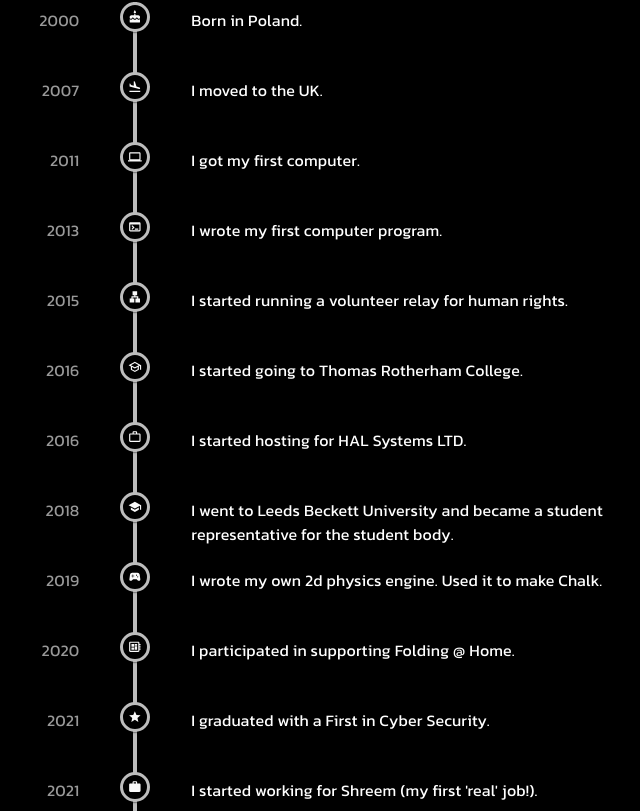
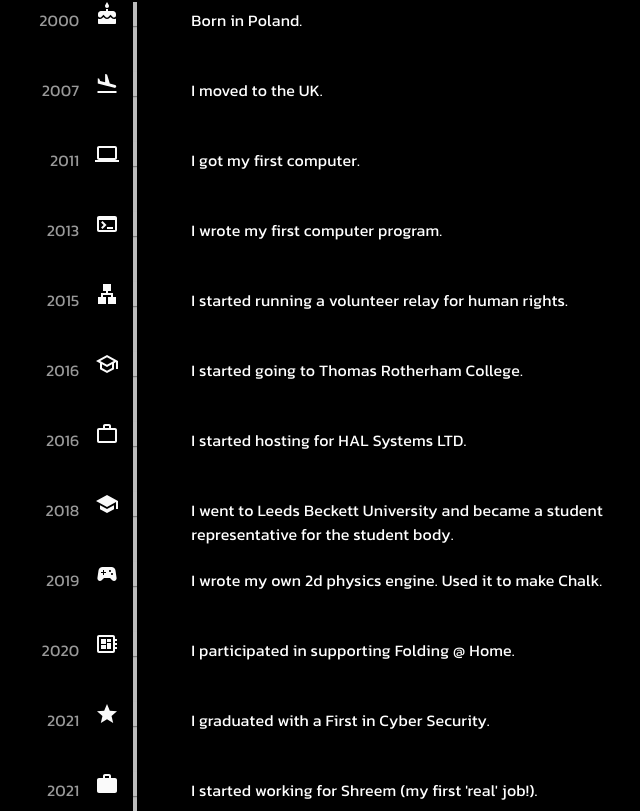
Before and after one commit to Rijndael1998/Website-Neo, a Next.js app: page /timeline in a window 1280 px wide. Shown: the part 169-980 px from the top of the page, without its empty margins (306-946 px from the left). Built offline with nearby package versions, Linux system fonts and the light colour scheme; a web font is replaced by a local one.

Commit message:
fixing more build errors

```diff
--- a/src/app/timeline/page.tsx
+++ b/src/app/timeline/page.tsx
@@ -9,7 +9,7 @@ import TimelineDot, { timelineDotClasses } from '@mui/lab/TimelineDot';
 import TimelineOppositeContent, {
     timelineOppositeContentClasses,
 } from '@mui/lab/TimelineOppositeContent';
-import { ifTrue } from "@/components/reactUtils";
+import { ifTrue, ifTruthy } from "@/components/reactUtils";
 
 import CakeIcon from '@mui/icons-material/Cake';
 import FlightLandIcon from '@mui/icons-material/FlightLand';
@@ -27,58 +27,60 @@ import TerminalIcon from '@mui/icons-material/Terminal';
 import ComputerIcon from '@mui/icons-material/Computer';
 
 import style from "./timeline.module.scss";
+import { OverridableComponent } from "@mui/material/OverridableComponent";
+import { SvgIconTypeMap } from "@mui/material/SvgIcon";
 
-const timelineItems: Array<[string, any, React.ReactNode?]> = [
+const timelineItems: Array<[year: string, desc: any, icon: OverridableComponent<SvgIconTypeMap> & { muiName: string }]> = [
     [
-        "2000", "Born in Poland.", <CakeIcon />
+        "2000", "Born in Poland.", CakeIcon
     ],
     [
-        "2007", "I moved to the UK.", <FlightLandIcon />
+        "2007", "I moved to the UK.", FlightLandIcon
     ],
     [
-        "2011", "I got my first computer.", <ComputerIcon />
+        "2011", "I got my first computer.", ComputerIcon
     ],
     [
-        "2013", "I wrote my first computer program.", <TerminalIcon />
+        "2013", "I wrote my first computer program.", TerminalIcon
     ],
     [
-        "2015", "I started running a volunteer relay for human rights.", <LanIcon />
+        "2015", "I started running a volunteer relay for human rights.", LanIcon
     ],
     [
-        "2016", "I started going to Thomas Rotherham College.", <SchoolOutlinedIcon />
+        "2016", "I started going to Thomas Rotherham College.", SchoolOutlinedIcon
     ],
     [
-        "2016", "I started hosting for HAL Systems LTD.", <WorkOutlineIcon />
+        "2016", "I started hosting for HAL Systems LTD.", WorkOutlineIcon
     ],
     // [
-    //     "2017", "I won the math contest bronze award.", <EmojiEventsOutlinedIcon />
+    //     "2017", "I won the math contest bronze award.", EmojiEventsOutlinedIcon
     // ],
     // [
-    //     "2018", "I was awarded the Bacon award for complex algorithms.", <EmojiEventsOutlinedIcon />
+    //     "2018", "I was awarded the Bacon award for complex algorithms.", EmojiEventsOutlinedIcon
     // ],
     [
-        "2018", "I went to Leeds Beckett University and became a student representative for the student body.", <SchoolIcon />
+        "2018", "I went to Leeds Beckett University and became a student representative for the student body.", SchoolIcon
     ],
     [
-        "2019", "I wrote my own 2d physics engine. Used it to make Chalk.", <SportsEsportsIcon />
+        "2019", "I wrote my own 2d physics engine. Used it to make Chalk.", SportsEsportsIcon
     ],
     [
-        "2020", "I participated in supporting Folding @ Home.", <DeveloperBoardIcon />
+        "2020", "I participated in supporting Folding @ Home.", DeveloperBoardIcon
     ],
     [
-        "2021", "I graduated with a First in Cyber Security.", <GradeIcon />
+        "2021", "I graduated with a First in Cyber Security.", GradeIcon
     ],
     [
-        "2021", "I started working for Shreem (my first 'real' job!).", <WorkIcon />
+        "2021", "I started working for Shreem (my first 'real' job!).", WorkIcon
     ],
     [
-        "2022", "I started working for IPF.", <WorkIcon />
+        "2022", "I started working for IPF.", WorkIcon
     ],
     [
-        "2023", "Developing on AWS certification.", <EmojiEventsIcon />
+        "2023", "Developing on AWS certification.", EmojiEventsIcon
     ],
     // [
-    //     "2024", "Passed AWS Practitioner exam.", <EmojiEventsIcon /> // slight white lie: I didn't even start learning yet but given how long this is taking to merge into main, i probably will by the time I'm finished
+    //     "2024", "Passed AWS Practitioner exam.", EmojiEventsIcon // slight white lie: I didn't even start learning yet but given how long this is taking to merge into main, i probably will by the time I'm finished
     // ],
 ];
 
@@ -122,16 +124,14 @@ export default function TimelinePage() {
         >
             {
                 timelineItems.map((item, index) => {
-                    const [left, right, dot] = item;
+                    const [left, right, Dot] = item;
                     return <TimelineItem key={item[0] + item[1]} className={style.item}>
                         <TimelineOppositeContent className={style.left}>
                             {left}
                         </TimelineOppositeContent>
                         <TimelineSeparator>
                             <TimelineDot>
-                                <div className={style.dot}>
-                                    {dot}
-                                </div>
+                                <Dot />
                             </TimelineDot>
                             {ifTrue(index < timelineItems.length - 1, <TimelineConnector />)}
                         </TimelineSeparator>
--- a/src/components/app/nav/navLinkCollection/navLink/links.tsx
+++ b/src/components/app/nav/navLinkCollection/navLink/links.tsx
@@ -3,9 +3,11 @@ import WorkIcon from '@mui/icons-material/Work';
 import BookIcon from '@mui/icons-material/Book';
 import TimelineIcon from '@mui/icons-material/Timeline';
 
+let key = 0;
+
 export const Links: Array<[title: string, url: string, icon: React.ReactNode]> = [
-    ["Home", "/", <HomeIcon />,],
-    ["Portfolio", "/portfolio", <WorkIcon />,],
-    ["Blog", "/blog", <BookIcon />,],
-    ["Timeline", "/timeline", <TimelineIcon />,],
+    ["Home", "/", <HomeIcon key={++key} />,],
+    ["Portfolio", "/portfolio", <WorkIcon key={++key} />,],
+    ["Blog", "/blog", <BookIcon key={++key} />,],
+    ["Timeline", "/timeline", <TimelineIcon key={++key} />,],
 ];
```
